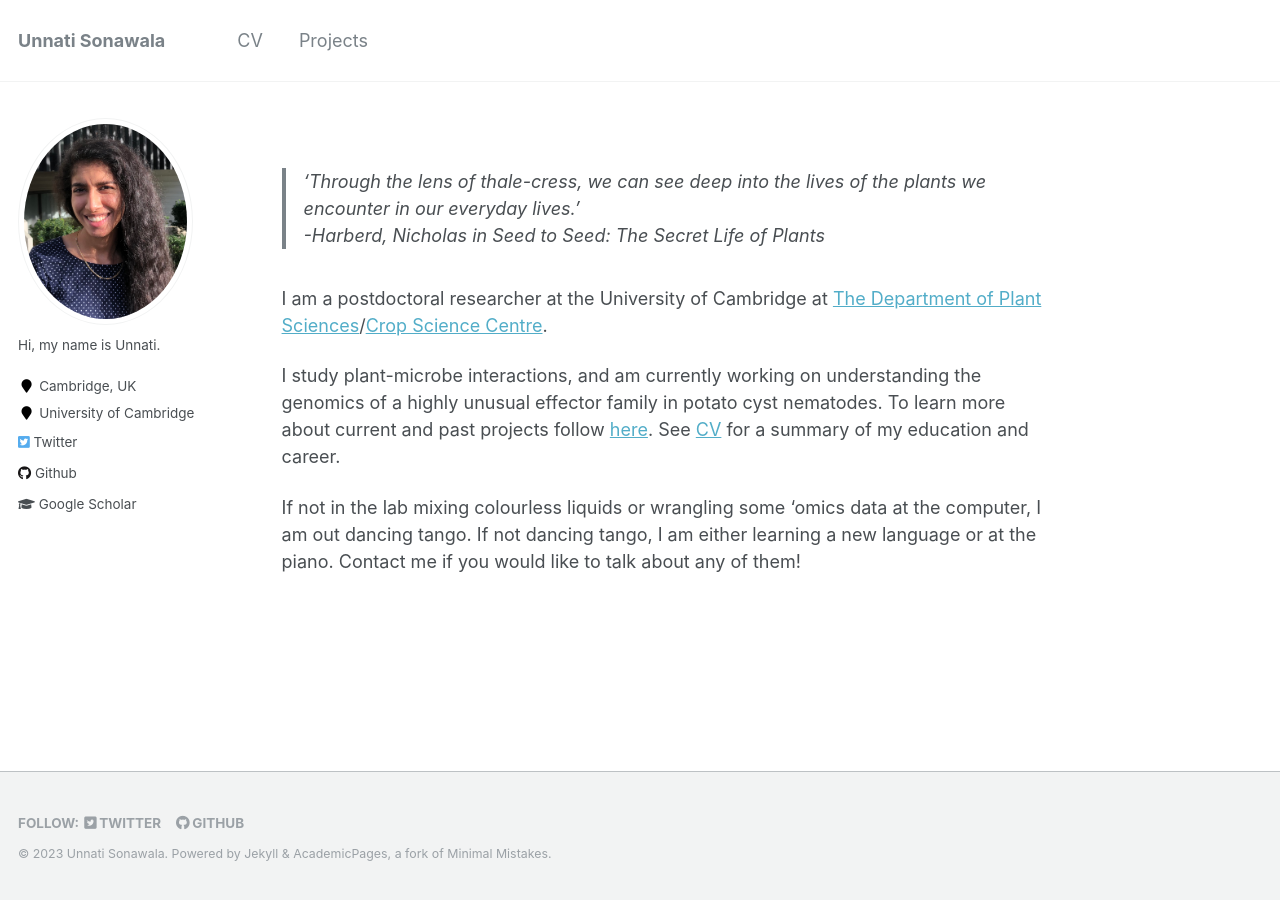
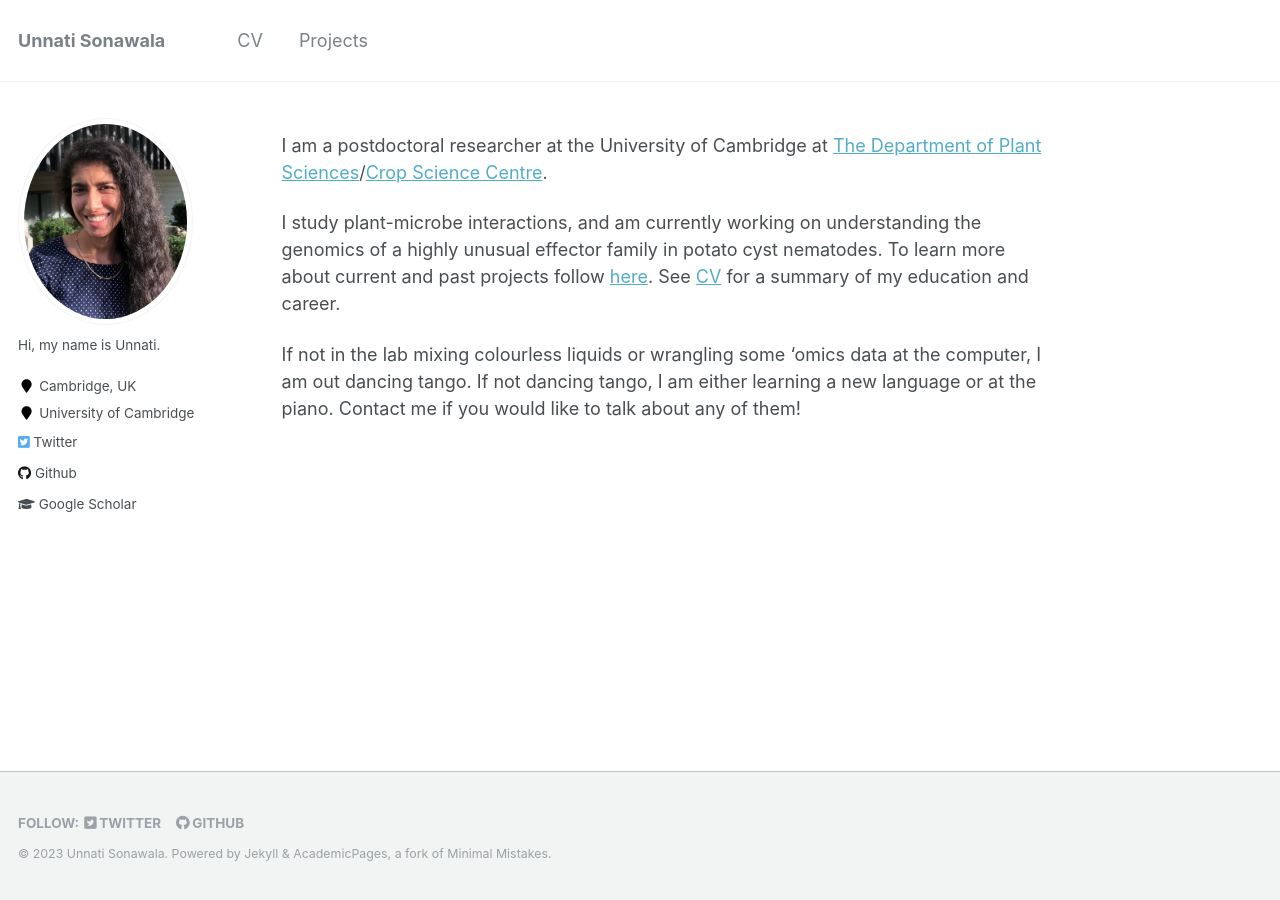
Before and after one commit to unnatisonawala/unnatisonawala.github.io, a Jekyll site: the page built from _pages/about.md, in a window 1280 px wide. Built offline with Jekyll 4.4.1, drawn with Linux system fonts in a browser that asks for light colours.

Commit message:
Update about.md

```diff
--- a/_pages/about.md
+++ b/_pages/about.md
@@ -8,9 +8,6 @@ redirect_from:
   - /about.html
 ---
 
->*'Through the lens of thale-cress, we can see deep into the lives of the plants we encounter in our everyday lives.'*
-                                                                                    -Harberd,  Nicholas in Seed to Seed: The Secret Life of Plants
-
 I am a postdoctoral researcher at the University of Cambridge at [The Department of Plant Sciences](https://www.plantsci.cam.ac.uk/directory/unnati-sonawala)/[Crop Science Centre](https://www.cropsciencecentre.org/staff/unnati-sonawala).
 
 I study plant-microbe interactions, and am currently working on understanding the genomics of a highly unusual effector family in potato cyst nematodes. To learn more about current and past projects follow [here](projects). See [CV](cv) for a summary of my education and career.
```
